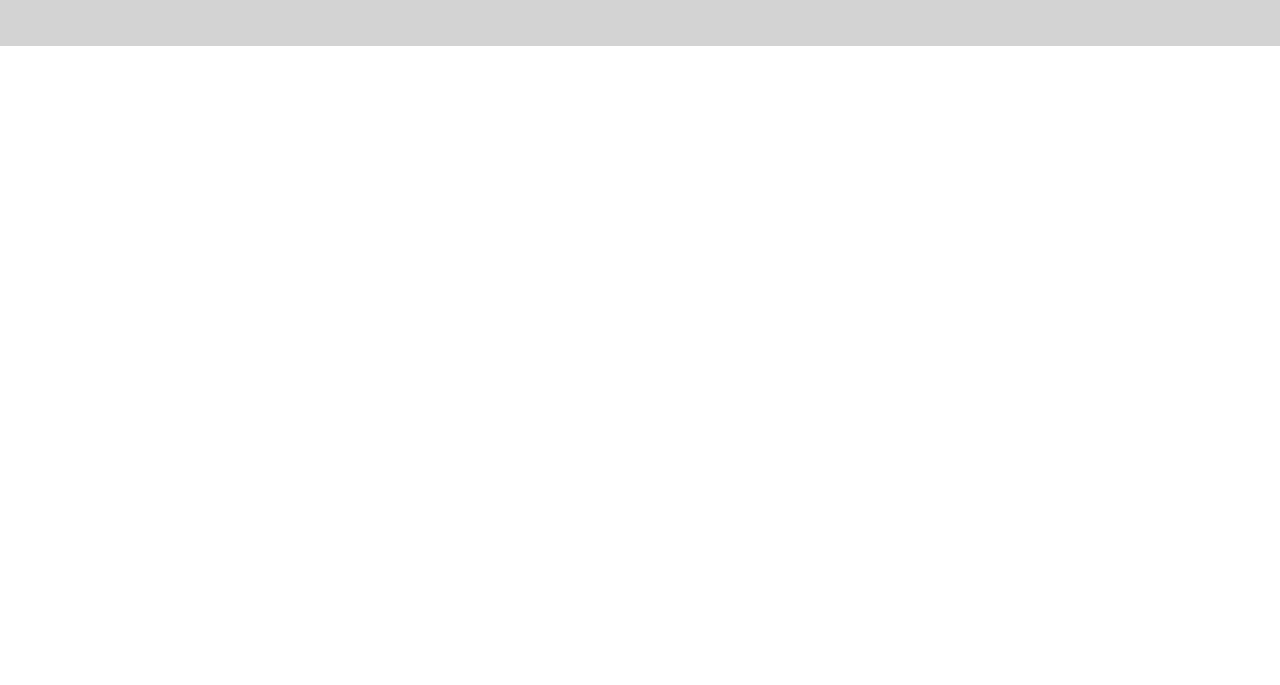
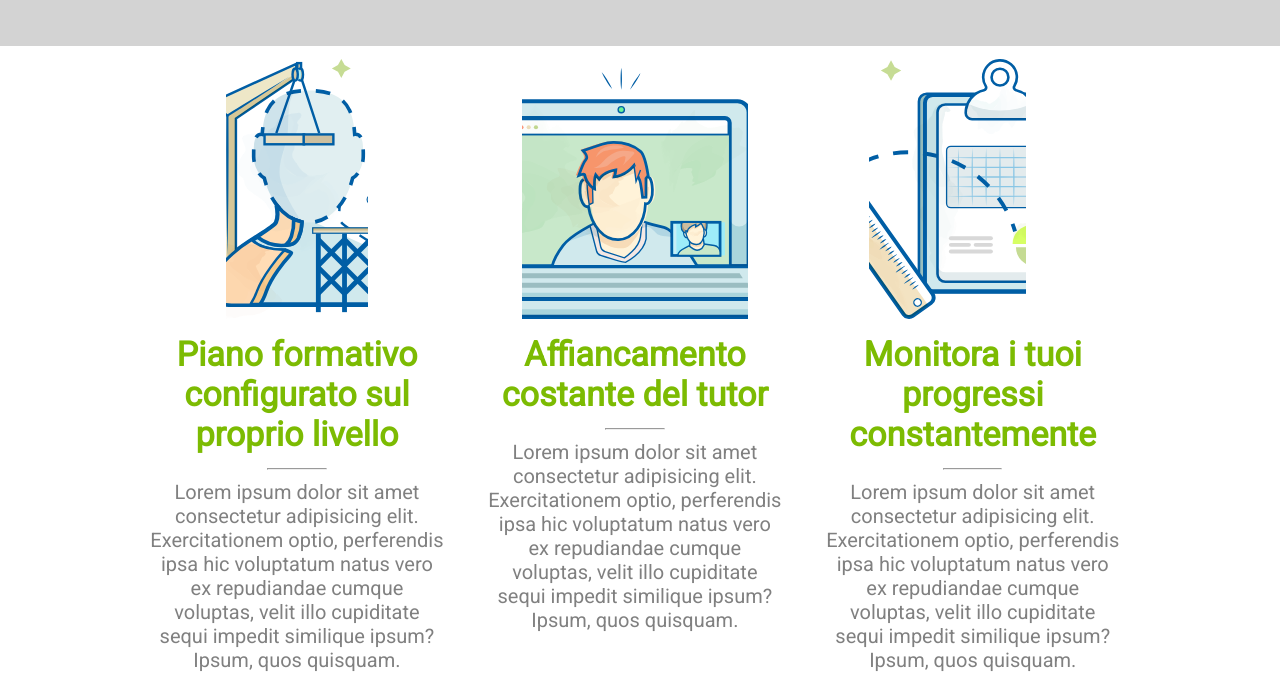
Before and after one commit to matteomichelon/htmlcss-fluentify, a plain HTML site: page index.html in a window 1280 px wide. Shown: the part 654-1339 px from the top of the page. Before the commit the page ends 800 px from the top, so only its background shows below. Drawn offline with Linux system fonts and the light colour scheme.

Commit message:
aggiornato main e container middle

```diff
--- a/css/style.css
+++ b/css/style.css
@@ -15,18 +15,6 @@ img {
 
 body {
     font-family: 'Roboto', sans-serif;
-}
-
-header {
-    background-color: #0c325a;
-    height: 550px;
-    background-image: url("../img/background-header.png");
-    background-size: 1000px;
-    /* dimensioni immagine */
-    background-repeat: no-repeat;
-    /* l'immagine non si ripete */
-    background-position: 108% 112%;
-    /* grazie all'inspector trovo la posizione corretta dell'immagine */
 }
 
 .clearfix {
@@ -49,11 +37,44 @@ header {
     border: 1px solid white;
 }
 
-.grey-text{
+.grey-text {
     color: #808080;
 }
 
+.green-text {
+    color: #7cbb02;
+}
+
+/* Col img */
+
+.img-object-fit {
+    height: 100%;
+    object-fit: cover;
+    /* questa struttura ci permette di mantenere
+    l'immagine all'interno del nostro container */
+}
+
+.col-img-container {
+    height: 260px;
+}
+
+.margin-block {
+    margin-bottom: 5%;
+}
+
 /* HEADER */
+
+header {
+    background-color: #0c325a;
+    height: 550px;
+    background-image: url("../img/background-header.png");
+    background-size: 1000px;
+    /* dimensioni immagine */
+    background-repeat: no-repeat;
+    /* l'immagine non si ripete */
+    background-position: 108% 112%;
+    /* grazie all'inspector trovo la posizione corretta dell'immagine */
+}
 
 .header-container {
     width: 80%;
@@ -114,6 +135,8 @@ header {
 
 /* MAIN */
 
+/* Section-title */
+
 .title {
     background-color: #d3d3d3;
     height: 150px;
@@ -128,3 +151,51 @@ header {
 .title h3 {
     padding-top: 1%;
 }
+
+/* Section-middle */
+
+main .container-middle {
+    width: 80%;
+    margin: 1% auto;
+    height: 500px;
+    text-align: center;
+}
+
+.main-col {
+    float: left;
+    margin: 0 2%;
+}
+
+.col-left, .col-right, .col-center {
+    width: 29%;
+}
+
+.col-left img {
+    width: 48%;
+    margin: auto;
+}
+
+.col-center img {
+    width: 76%;
+    margin: auto;
+}
+
+.col-right img {
+    width: 53%;
+    margin: auto 15%;
+}
+
+.container-middle h2 {
+    font-size: 34px;
+}
+
+.container-middle hr {
+    margin: auto;
+    width: 20%;
+}
+
+.container-middle h3 {
+    margin-top: 10px;
+    font-size: 20px;
+    font-weight: 500;
+}
--- a/index.html
+++ b/index.html
@@ -75,6 +75,7 @@
 
     <!-- MAIN -->
     <main>
+        <!-- Title -->
         <section class="title">
             <div>
                 <h2>Le scuole di lingua tradizionali non sono efficaci</h2>
@@ -82,6 +83,50 @@
                     concreta.</h3>
             </div>
         </section>
+        <!-- end Title -->
+
+        <section class="container-middle clearfix">
+
+            <!-- Col left -->
+            <div class="main-col col-left">
+                <div class="col-img-container margin-block">
+                    <img class="img-object-fit" src="img/profile.svg" alt="Profile">
+                </div>
+                <h2 class="middle-title green-text margin-block ">Piano formativo configurato sul proprio livello</h2>
+                <hr class="margin-block grey-text">
+                <h3 class="grey-text">Lorem ipsum dolor sit amet consectetur adipisicing elit. Exercitationem optio, perferendis ipsa hic
+                    voluptatum natus vero ex repudiandae cumque voluptas, velit illo cupiditate sequi impedit similique
+                    ipsum? Ipsum, quos quisquam.</h3>
+            </div>
+            <!-- end Col left -->
+
+            <!-- Col Center -->
+            <div class="main-col col-center">
+                <div class="col-img-container margin-block">
+                    <img class="img-object-fit" src="img/computer.svg" alt="Computer">
+                </div>
+                <h2 class="middle-title green-text margin-block ">Affiancamento costante del tutor</h2>
+                <hr class="margin-block grey-text">
+                <h3 class="grey-text">Lorem ipsum dolor sit amet consectetur adipisicing elit. Exercitationem optio, perferendis ipsa hic
+                    voluptatum natus vero ex repudiandae cumque voluptas, velit illo cupiditate sequi impedit similique
+                    ipsum? Ipsum, quos quisquam.</h3>
+            </div>
+            <!-- end Col Center -->
+
+            <!-- Col Right -->
+            <div class="main-col col-right">
+                <div class="col-img-container margin-block">
+                    <img class="img-object-fit" src="img/doc.svg" alt="Computer">
+                </div>
+                <h2 class="middle-title green-text margin-block ">Monitora i tuoi progressi constantemente</h2>
+                <hr class="margin-block grey-text">
+                <h3 class="grey-text">Lorem ipsum dolor sit amet consectetur adipisicing elit. Exercitationem optio, perferendis ipsa hic
+                    voluptatum natus vero ex repudiandae cumque voluptas, velit illo cupiditate sequi impedit similique
+                    ipsum? Ipsum, quos quisquam.</h3>
+            </div>
+            <!-- end Col Right -->
+
+        </section>
     </main>
     <!-- end MAIN -->
 </body>
```
